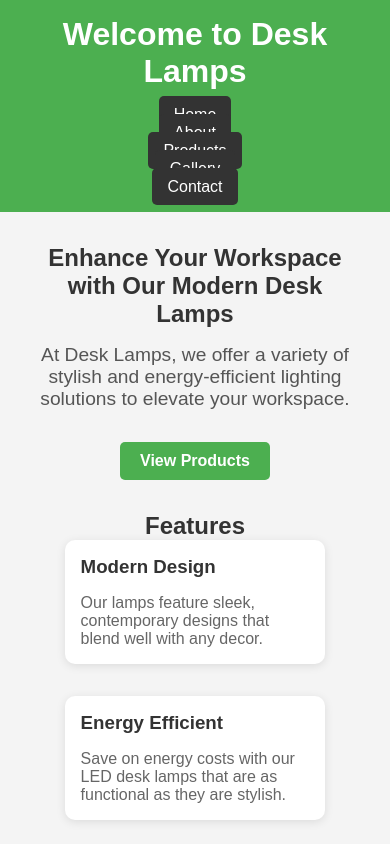
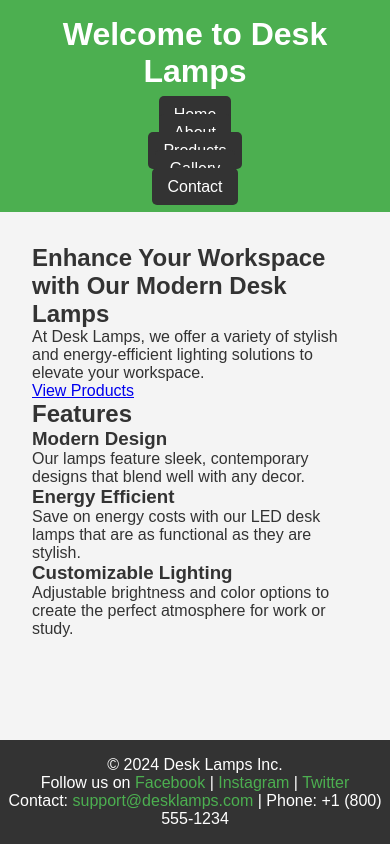
Before and after one commit to vikram-codes/LCSF2421, a plain HTML site: page index.html in a window 390 px wide. Shown: the top 844 px of the page. Drawn offline with Linux system fonts and the light colour scheme.

Commit message:
Changing the Layout/Design of webpages

```diff
--- a/css/styles.css
+++ b/css/styles.css
@@ -58,63 +58,61 @@ main {
     background-color: #f4f4f4;
 }
 
-.intro {
-    text-align: center;
-    margin-bottom: 2rem;
+.about-section,
+.gallery-section,
+.product-list {
+    max-width: 800px;
+    margin: 0 auto;
+    padding: 2rem;
+    background-color: #ffffff;
+    border-radius: 10px;
+    box-shadow: 0 2px 10px rgba(0, 0, 0, 0.1);
 }
 
-.intro h2 {
+.about-section h2,
+.gallery-section h2,
+.product-list h2 {
+    text-align: center;
     color: #333;
-    margin-bottom: 1rem;
+    margin-bottom: 1.5rem;
 }
 
-.intro p {
-    color: #555;
-    font-size: 1.2rem;
-    margin-bottom: 2rem;
+.about-section p,
+.product-list p {
+    margin-bottom: 1rem;
+    line-height: 1.6;
+    color: #666;
 }
 
-.cta-button {
-    display: inline-block;
-    padding: 10px 20px;
-    background-color: #4CAF50;
-    color: white;
-    text-decoration: none;
-    font-weight: bold;
+.product {
+    background-color: #f9f9f9;
+    border: 1px solid #ccc;
     border-radius: 5px;
-    transition: background-color 0.3s ease;
-}
-
-.cta-button:hover {
-    background-color: #45a049;
-}
-
-.features {
-    display: flex;
-    justify-content: space-around;
-    margin-top: 2rem;
-}
-
-.features article {
-    background-color: white;
     padding: 1rem;
-    width: 30%;
-    box-shadow: 0 2px 10px rgba(0, 0, 0, 0.1);
-    border-radius: 10px;
+    margin-bottom: 1rem;
     transition: transform 0.3s ease;
 }
 
-.features article:hover {
-    transform: scale(1.05);
+.product:hover {
+    transform: scale(1.02);
 }
 
-.features h3 {
+.product h3 {
     color: #333;
-    margin-bottom: 1rem;
+    margin-bottom: 0.5rem;
 }
 
-.features p {
-    color: #666;
+/* Gallery */
+.gallery-images {
+    display: flex;
+    flex-wrap: wrap;
+    justify-content: space-between;
+}
+
+.gallery-images img {
+    width: 48%;
+    border-radius: 5px;
+    margin-bottom: 1rem;
 }
 
 /* Footer */
@@ -145,18 +143,19 @@ footer a:hover {
         align-items: center;
     }
 
-    .features {
+    .gallery-images {
         flex-direction: column;
         align-items: center;
     }
 
-    .features article {
-        width: 80%;
-        margin-bottom: 2rem;
+    .gallery-images img {
+        width: 90%;
     }
 
-    form {
-        width: 90%;
+    .about-section,
+    .gallery-section,
+    .product-list {
+        padding: 1rem;
     }
 }
 
```
Also changed, not shown: about.html (+9 -5 lines), gallery.html (+1 -0 lines).
